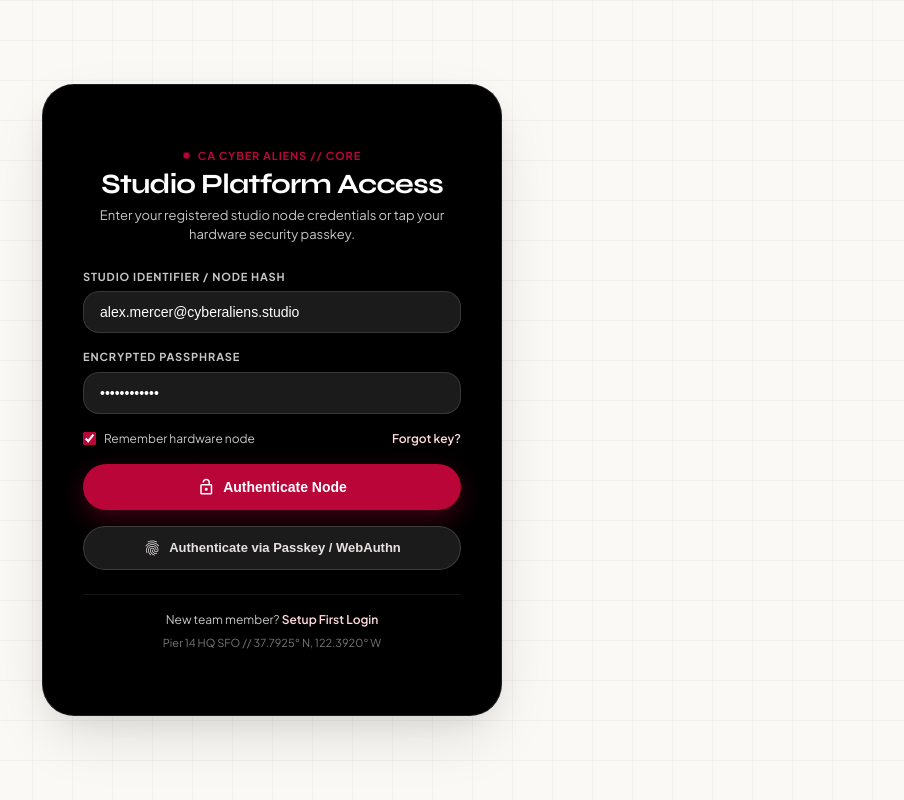
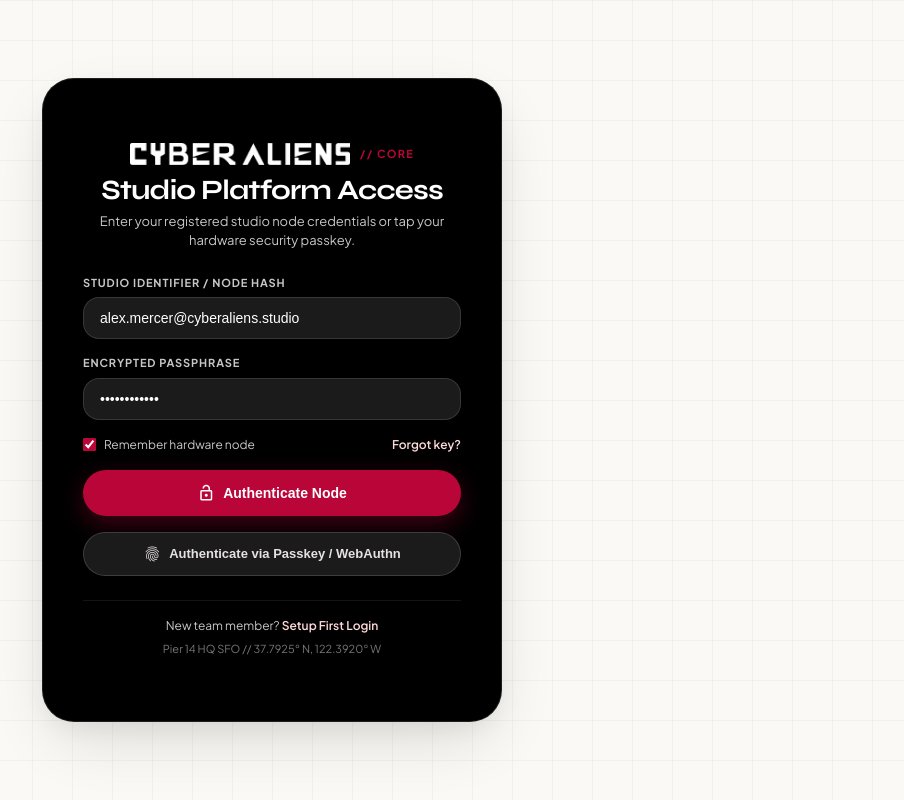
Before and after one commit to JustRamm/Cyber-Alien-Admin-Dashboard, a React (Vite) app: page /login in a window 1280 px wide. Shown: the whole page, without its empty margins (368-1272 px from the left). Built offline with nearby package versions, Linux system fonts and the light colour scheme.

Commit message:
feat(branding): replace 'Cyber Alien' wording with official brand logo image across navigation and auth screens

```diff
--- a/index.html
+++ b/index.html
@@ -3,7 +3,8 @@
   <head>
     <meta charset="UTF-8" />
     <meta name="viewport" content="width=device-width, initial-scale=1.0" />
-    <title>Cyber Aliens | Studio Admin & Specialist Portal</title>
+    <title>Studio Admin & Specialist Portal</title>
+    <link rel="icon" type="image/png" href="/brand-logo.png" />
     <!-- Google Fonts: Syne & Plus Jakarta Sans -->
     <link rel="preconnect" href="https://fonts.googleapis.com" />
     <link rel="preconnect" href="https://fonts.gstatic.com" crossorigin />
--- a/src/components/Header.jsx
+++ b/src/components/Header.jsx
@@ -46,6 +46,10 @@
         >
           <span className="material-symbols-outlined">menu</span>
         </button>
+
+        <div className="header-mobile-brand">
+          <img src="/brand-logo.png" alt="Brand Logo" className="header-mobile-brand-img" />
+        </div>
 
         <div className="header-telemetry-badge">
           <div className="telemetry-item">
--- a/src/components/Sidebar.jsx
+++ b/src/components/Sidebar.jsx
@@ -40,9 +40,8 @@
         <div className="sidebar-content">
           {/* Brand & Node telemetry */}
           <div className="sidebar-brand-block">
-            <div className="brand-title-row">
-              <span className="brand-dot pulse"></span>
-              <span className="brand-text">CYBER ALIENS</span>
+            <div className="brand-logo-wrap">
+              <img src="/brand-logo.png" alt="Brand Logo" className="sidebar-brand-logo" />
             </div>
             <span className="brand-subtitle">
               // {currentRole === 'ADMIN' ? 'ADMIN CORE' : 'SPECIALIST PORTAL'}
--- a/src/screens/FirstLoginSetup.jsx
+++ b/src/screens/FirstLoginSetup.jsx
@@ -16,7 +16,7 @@
     if (wizardStep < 3) {
       setWizardStep(wizardStep + 1);
     } else {
-      showToast('Node setup completed! Welcome to Cyber Aliens Studio Platform.', 'success');
+      showToast('Node setup completed! Welcome to Studio Platform.', 'success');
       setCurrentRole('ADMIN');
       navigate('/admin/mission-control');
     }
@@ -27,6 +27,10 @@
       <div className="auth-background-grid"></div>
 
       <div className="wizard-container">
+        <div style={{ display: 'flex', justifyContent: 'center', marginBottom: 'var(--space-md)' }}>
+          <img src="/brand-logo.png" alt="Brand Logo" style={{ maxHeight: 28, maxWidth: 200, objectFit: 'contain' }} />
+        </div>
+
         {/* Wizard Header */}
         <div className="wizard-steps-header">
           <div className={`wizard-step-item ${wizardStep === 1 ? 'active' : ''}`}>
@@ -124,7 +128,7 @@
                   style={{ accentColor: 'var(--color-secondary)', marginTop: 3 }}
                 />
                 <span>
-                  I authorize Cyber Aliens Studio to verify my device coordinates exclusively during active punch-in operations.
+                  I authorize the Studio to verify my device coordinates exclusively during active punch-in operations.
                 </span>
               </label>
             </div>
--- a/src/screens/PlatformLogin.jsx
+++ b/src/screens/PlatformLogin.jsx
@@ -30,11 +30,9 @@
 
       <div className="auth-monolith-card">
         <div className="auth-header-block">
-          <div style={{ display: 'flex', alignItems: 'center', gap: '8px' }}>
-            <span className="status-dot pulse"></span>
-            <span className="font-label-caps" style={{ color: 'var(--color-secondary)' }}>
-              CA CYBER ALIENS // CORE
-            </span>
+          <div className="auth-brand-row">
+            <img src="/brand-logo.png" alt="Brand Logo" className="auth-brand-logo" />
+            <span className="auth-core-badge">// CORE</span>
           </div>
           <h1 className="font-headline-md" style={{ color: '#ffffff' }}>Studio Platform Access</h1>
           <p style={{ color: 'var(--color-primary-fixed-dim)', fontSize: '13px' }}>
--- a/src/screens/ResetPassword.jsx
+++ b/src/screens/ResetPassword.jsx
@@ -37,11 +37,9 @@
 
       <div className="auth-monolith-card">
         <div className="auth-header-block">
-          <div style={{ display: 'flex', alignItems: 'center', gap: '8px' }}>
-            <span className="status-dot"></span>
-            <span className="font-label-caps" style={{ color: 'var(--color-secondary)' }}>
-              SECURITY & CREDENTIAL VAULT
-            </span>
+          <div className="auth-brand-row">
+            <img src="/brand-logo.png" alt="Brand Logo" className="auth-brand-logo" />
+            <span className="auth-core-badge">// RECOVERY VAULT</span>
           </div>
           <h1 className="font-headline-md" style={{ color: '#ffffff' }}>Passkey Recovery</h1>
           <p style={{ color: 'var(--color-primary-fixed-dim)', fontSize: '13px' }}>
--- a/src/styles/Header.css
+++ b/src/styles/Header.css
@@ -35,6 +35,19 @@
   border: 1px solid var(--color-outline-variant);
   cursor: pointer;
   color: var(--color-on-surface);
+}
+
+.header-mobile-brand {
+  display: none;
+  align-items: center;
+}
+
+.header-mobile-brand-img {
+  max-height: 22px;
+  max-width: 140px;
+  width: auto;
+  height: auto;
+  object-fit: contain;
 }
 
 .header-telemetry-badge {
--- a/src/styles/PlatformLogin.css
+++ b/src/styles/PlatformLogin.css
@@ -42,6 +42,30 @@
   gap: var(--space-xs);
   text-align: center;
   align-items: center;
+}
+
+.auth-brand-row {
+  display: flex;
+  align-items: center;
+  gap: 10px;
+  margin-bottom: var(--space-xs);
+}
+
+.auth-brand-logo {
+  max-width: 220px;
+  max-height: 32px;
+  width: auto;
+  height: auto;
+  object-fit: contain;
+  display: block;
+}
+
+.auth-core-badge {
+  font-family: var(--font-body);
+  font-size: 11px;
+  font-weight: 700;
+  letter-spacing: 0.12em;
+  color: var(--color-secondary);
 }
 
 .auth-form {
--- a/src/styles/ResetPassword.css
+++ b/src/styles/ResetPassword.css
@@ -34,3 +34,27 @@
   background-color: rgba(255, 255, 255, 0.1);
   margin: 0 8px;
 }
+
+.auth-brand-row {
+  display: flex;
+  align-items: center;
+  gap: 10px;
+  margin-bottom: var(--space-xs);
+}
+
+.auth-brand-logo {
+  max-width: 220px;
+  max-height: 32px;
+  width: auto;
+  height: auto;
+  object-fit: contain;
+  display: block;
+}
+
+.auth-core-badge {
+  font-family: var(--font-body);
+  font-size: 11px;
+  font-weight: 700;
+  letter-spacing: 0.12em;
+  color: var(--color-secondary);
+}
--- a/src/styles/Sidebar.css
+++ b/src/styles/Sidebar.css
@@ -28,7 +28,23 @@
 .sidebar-brand-block {
   display: flex;
   flex-direction: column;
-  gap: 6px;
+  gap: 8px;
+}
+
+.brand-logo-wrap {
+  display: flex;
+  align-items: center;
+  padding: 2px 0;
+}
+
+.sidebar-brand-logo {
+  max-width: 195px;
+  max-height: 28px;
+  width: auto;
+  height: auto;
+  object-fit: contain;
+  display: block;
+  filter: drop-shadow(0 2px 8px rgba(0, 0, 0, 0.4));
 }
 
 .brand-title-row {
--- a/src/styles/responsive.css
+++ b/src/styles/responsive.css
@@ -66,6 +66,10 @@
   }
 
   .mobile-menu-toggle {
+    display: flex !important;
+  }
+
+  .header-mobile-brand {
     display: flex !important;
   }
 
```
Also changed, not shown: public/brand-logo.png (added).
